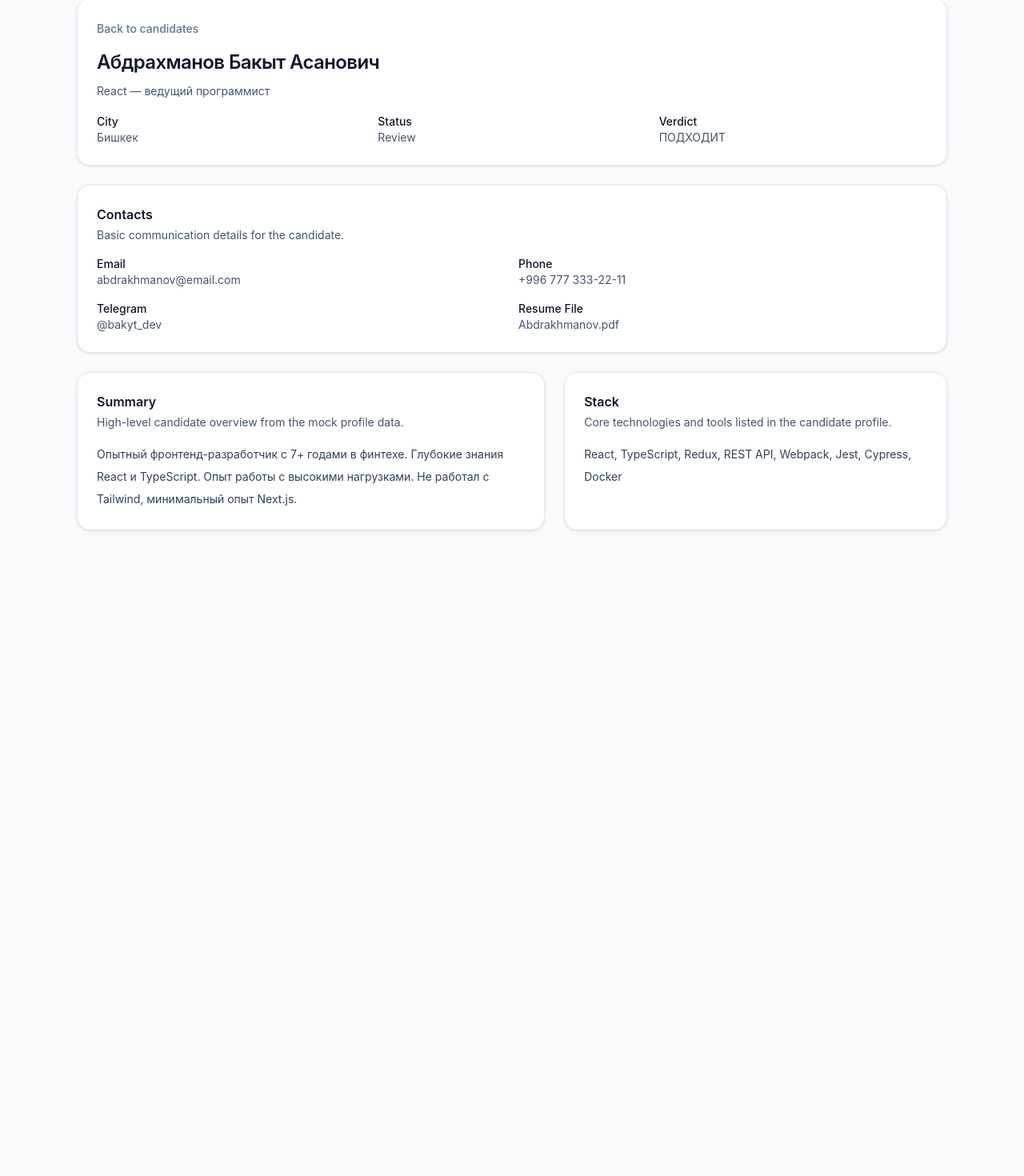
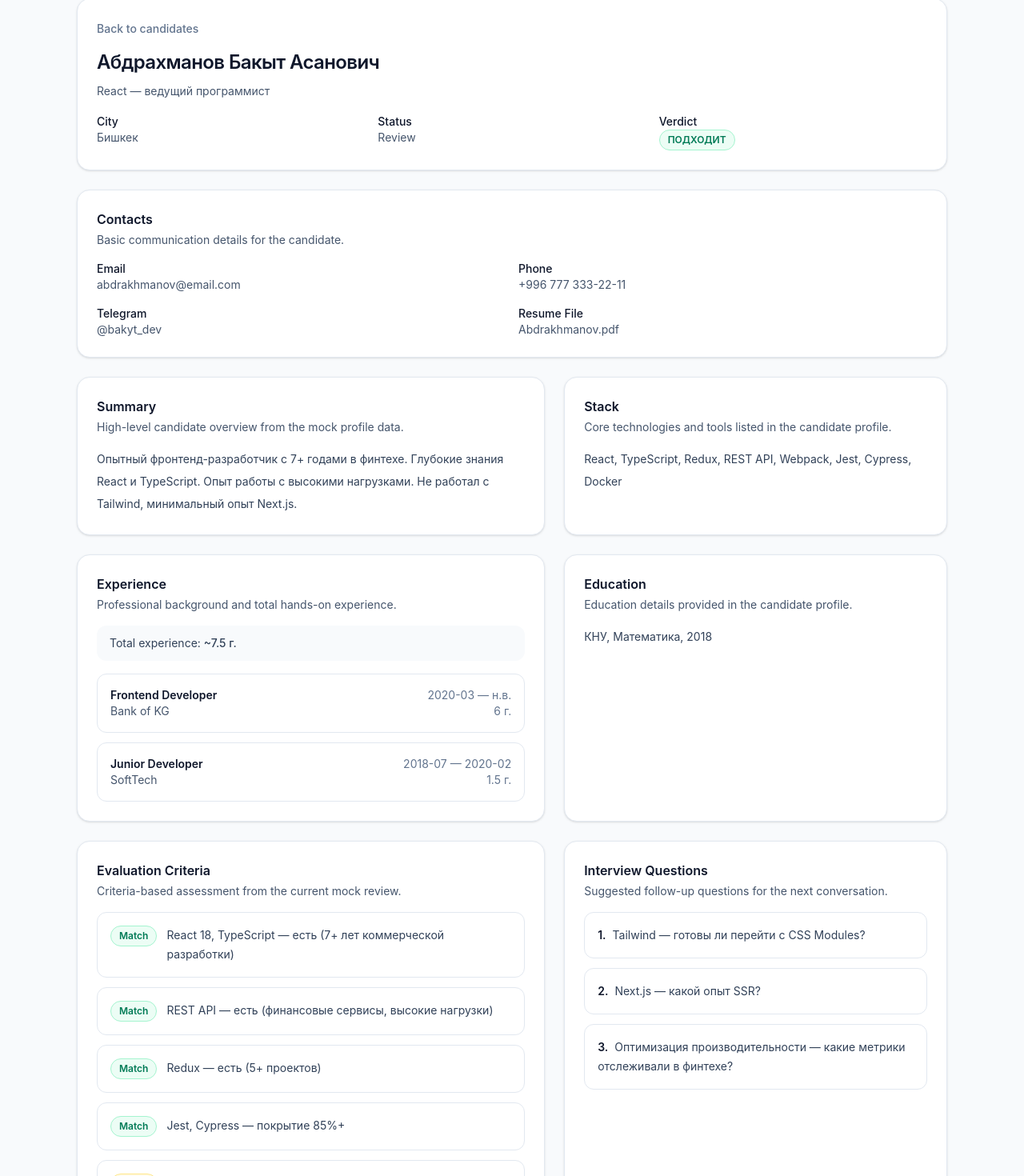
Before and after one commit to unclebusy/tunduk_dashboard, a React (Vite) app: page /candidates/abdrakhmanov in a window 1280 px wide. Shown: the part 143-1613 px from the top of the page at 80% size. Before the commit the page ends 838 px from the top, so only its background shows below. Built offline with nearby package versions, Linux system fonts and the light colour scheme.

Commit message:
Complete candidate detail page with profile and evaluation sections

```diff
--- /dev/null
+++ b/src/components/CandidateDetailEvaluation.tsx
@@ -0,0 +1,82 @@
+import type { Candidate } from '../types/candidate';
+import {
+  getCriterionBadgeClassName,
+  getCriterionLabel,
+} from './candidateDetailStyles';
+
+interface CandidateDetailEvaluationProps {
+  candidate: Candidate;
+}
+
+function CandidateDetailEvaluation({
+  candidate,
+}: CandidateDetailEvaluationProps) {
+  return (
+    <div className="grid gap-6 lg:grid-cols-[1.1fr_0.9fr]">
+      <section className="rounded-2xl border border-slate-200 bg-white p-6 shadow-sm">
+        <div className="space-y-4">
+          <div>
+            <h3 className="text-base font-semibold text-slate-900">
+              Evaluation Criteria
+            </h3>
+            <p className="mt-1 text-sm text-slate-600">
+              Criteria-based assessment from the current mock review.
+            </p>
+          </div>
+
+          <div className="space-y-3">
+            {candidate.criteria.map(([status, description]) => (
+              <article
+                key={`${status}-${description}`}
+                className="rounded-xl border border-slate-200 p-4"
+              >
+                <div className="flex flex-col gap-3 sm:flex-row sm:items-start">
+                  <span
+                    className={[
+                      'inline-flex w-fit rounded-full border px-2.5 py-1 text-xs font-semibold',
+                      getCriterionBadgeClassName(status),
+                    ].join(' ')}
+                  >
+                    {getCriterionLabel(status)}
+                  </span>
+                  <p className="text-sm leading-6 text-slate-700">
+                    {description}
+                  </p>
+                </div>
+              </article>
+            ))}
+          </div>
+        </div>
+      </section>
+
+      <section className="rounded-2xl border border-slate-200 bg-white p-6 shadow-sm">
+        <div className="space-y-4">
+          <div>
+            <h3 className="text-base font-semibold text-slate-900">
+              Interview Questions
+            </h3>
+            <p className="mt-1 text-sm text-slate-600">
+              Suggested follow-up questions for the next conversation.
+            </p>
+          </div>
+
+          <ol className="space-y-3">
+            {candidate.questions.map((question, index) => (
+              <li
+                key={question}
+                className="rounded-xl border border-slate-200 p-4 text-sm leading-6 text-slate-700"
+              >
+                <span className="mr-2 font-semibold text-slate-900">
+                  {index + 1}.
+                </span>
+                {question}
+              </li>
+            ))}
+          </ol>
+        </div>
+      </section>
+    </div>
+  );
+}
+
+export default CandidateDetailEvaluation;
--- a/src/components/CandidateDetailHeader.tsx
+++ b/src/components/CandidateDetailHeader.tsx
@@ -1,5 +1,6 @@
 import { Link } from 'react-router';
 import type { Candidate } from '../types/candidate';
+import { getVerdictBadgeClassName } from './candidateDetailStyles';
 
 interface CandidateDetailHeaderProps {
   candidate: Candidate;
@@ -36,7 +37,16 @@ function CandidateDetailHeader({ candidate }: CandidateDetailHeaderProps) {
           </div>
           <div>
             <dt className="font-medium text-slate-900">Verdict</dt>
-            <dd>{candidate.verdict}</dd>
+            <dd>
+              <span
+                className={[
+                  'inline-flex rounded-full border px-2.5 py-1 text-xs font-semibold',
+                  getVerdictBadgeClassName(candidate.verdict),
+                ].join(' ')}
+              >
+                {candidate.verdict}
+              </span>
+            </dd>
           </div>
         </dl>
       </div>
--- a/src/components/CandidateDetailOverview.tsx
+++ /dev/null
@@ -1,41 +0,0 @@
-import type { Candidate } from '../types/candidate';
-
-interface CandidateDetailOverviewProps {
-  candidate: Candidate;
-}
-
-function CandidateDetailOverview({
-  candidate,
-}: CandidateDetailOverviewProps) {
-  return (
-    <div className="grid gap-6 lg:grid-cols-[1.1fr_0.9fr]">
-      <section className="rounded-2xl border border-slate-200 bg-white p-6 shadow-sm">
-        <div className="space-y-4">
-          <div>
-            <h3 className="text-base font-semibold text-slate-900">Summary</h3>
-            <p className="mt-1 text-sm text-slate-600">
-              High-level candidate overview from the mock profile data.
-            </p>
-          </div>
-
-          <p className="text-sm leading-7 text-slate-700">{candidate.summary}</p>
-        </div>
-      </section>
-
-      <section className="rounded-2xl border border-slate-200 bg-white p-6 shadow-sm">
-        <div className="space-y-4">
-          <div>
-            <h3 className="text-base font-semibold text-slate-900">Stack</h3>
-            <p className="mt-1 text-sm text-slate-600">
-              Core technologies and tools listed in the candidate profile.
-            </p>
-          </div>
-
-          <p className="text-sm leading-7 text-slate-700">{candidate.stack}</p>
-        </div>
-      </section>
-    </div>
-  );
-}
-
-export default CandidateDetailOverview;
--- /dev/null
+++ b/src/components/CandidateDetailProfile.tsx
@@ -0,0 +1,93 @@
+import type { Candidate } from '../types/candidate';
+
+interface CandidateDetailProfileProps {
+  candidate: Candidate;
+}
+
+function CandidateDetailProfile({ candidate }: CandidateDetailProfileProps) {
+  return (
+    <div className="grid gap-6 lg:grid-cols-[1.1fr_0.9fr]">
+      <section className="rounded-2xl border border-slate-200 bg-white p-6 shadow-sm">
+        <div className="space-y-4">
+          <div>
+            <h3 className="text-base font-semibold text-slate-900">Summary</h3>
+            <p className="mt-1 text-sm text-slate-600">
+              High-level candidate overview from the mock profile data.
+            </p>
+          </div>
+
+          <p className="text-sm leading-7 text-slate-700">{candidate.summary}</p>
+        </div>
+      </section>
+
+      <section className="rounded-2xl border border-slate-200 bg-white p-6 shadow-sm">
+        <div className="space-y-4">
+          <div>
+            <h3 className="text-base font-semibold text-slate-900">Stack</h3>
+            <p className="mt-1 text-sm text-slate-600">
+              Core technologies and tools listed in the candidate profile.
+            </p>
+          </div>
+
+          <p className="text-sm leading-7 text-slate-700">{candidate.stack}</p>
+        </div>
+      </section>
+
+      <section className="rounded-2xl border border-slate-200 bg-white p-6 shadow-sm">
+        <div className="space-y-4">
+          <div>
+            <h3 className="text-base font-semibold text-slate-900">
+              Experience
+            </h3>
+            <p className="mt-1 text-sm text-slate-600">
+              Professional background and total hands-on experience.
+            </p>
+          </div>
+
+          <div className="rounded-xl bg-slate-50 px-4 py-3 text-sm text-slate-700">
+            Total experience: <span className="font-medium">{candidate.total_exp}</span>
+          </div>
+
+          <div className="space-y-3">
+            {candidate.exp.map(([period, company, role, duration]) => (
+              <article
+                key={`${company}-${period}-${role}`}
+                className="rounded-xl border border-slate-200 p-4"
+              >
+                <div className="flex flex-col gap-2 sm:flex-row sm:items-start sm:justify-between">
+                  <div>
+                    <h4 className="text-sm font-semibold text-slate-900">
+                      {role}
+                    </h4>
+                    <p className="text-sm text-slate-600">{company}</p>
+                  </div>
+                  <div className="text-sm text-slate-500 sm:text-right">
+                    <p>{period}</p>
+                    <p>{duration}</p>
+                  </div>
+                </div>
+              </article>
+            ))}
+          </div>
+        </div>
+      </section>
+
+      <section className="rounded-2xl border border-slate-200 bg-white p-6 shadow-sm">
+        <div className="space-y-4">
+          <div>
+            <h3 className="text-base font-semibold text-slate-900">
+              Education
+            </h3>
+            <p className="mt-1 text-sm text-slate-600">
+              Education details provided in the candidate profile.
+            </p>
+          </div>
+
+          <p className="text-sm leading-7 text-slate-700">{candidate.edu}</p>
+        </div>
+      </section>
+    </div>
+  );
+}
+
+export default CandidateDetailProfile;
--- /dev/null
+++ b/src/components/candidateDetailStyles.ts
@@ -0,0 +1,39 @@
+import type {
+  CandidateCriterionStatus,
+  CandidateVerdict,
+} from '../types/candidate';
+
+export function getVerdictBadgeClassName(verdict: CandidateVerdict): string {
+  switch (verdict) {
+    case 'ПОДХОДИТ':
+      return 'border-emerald-200 bg-emerald-50 text-emerald-700';
+    case 'ЧАСТИЧНО':
+      return 'border-amber-200 bg-amber-50 text-amber-700';
+    case 'НЕ СООТВЕТСТВУЕТ':
+      return 'border-rose-200 bg-rose-50 text-rose-700';
+  }
+}
+
+export function getCriterionBadgeClassName(
+  status: CandidateCriterionStatus,
+): string {
+  switch (status) {
+    case 'ok':
+      return 'border-emerald-200 bg-emerald-50 text-emerald-700';
+    case 'partial':
+      return 'border-amber-200 bg-amber-50 text-amber-700';
+    case 'no':
+      return 'border-rose-200 bg-rose-50 text-rose-700';
+  }
+}
+
+export function getCriterionLabel(status: CandidateCriterionStatus): string {
+  switch (status) {
+    case 'ok':
+      return 'Match';
+    case 'partial':
+      return 'Partial';
+    case 'no':
+      return 'Gap';
+  }
+}
--- a/src/pages/CandidateDetailPage.tsx
+++ b/src/pages/CandidateDetailPage.tsx
@@ -1,8 +1,9 @@
 import { useEffect, useState } from 'react';
 import { Link, useParams } from 'react-router';
 import CandidateDetailContacts from '../components/CandidateDetailContacts';
+import CandidateDetailEvaluation from '../components/CandidateDetailEvaluation';
 import CandidateDetailHeader from '../components/CandidateDetailHeader';
-import CandidateDetailOverview from '../components/CandidateDetailOverview';
+import CandidateDetailProfile from '../components/CandidateDetailProfile';
 import { getCandidateById } from '../services/candidatesApi';
 import type { Candidate } from '../types/candidate';
 
@@ -88,7 +89,8 @@ function CandidateDetailPage() {
     <div className="space-y-6">
       <CandidateDetailHeader candidate={candidate} />
       <CandidateDetailContacts candidate={candidate} />
-      <CandidateDetailOverview candidate={candidate} />
+      <CandidateDetailProfile candidate={candidate} />
+      <CandidateDetailEvaluation candidate={candidate} />
     </div>
   );
 }
```
